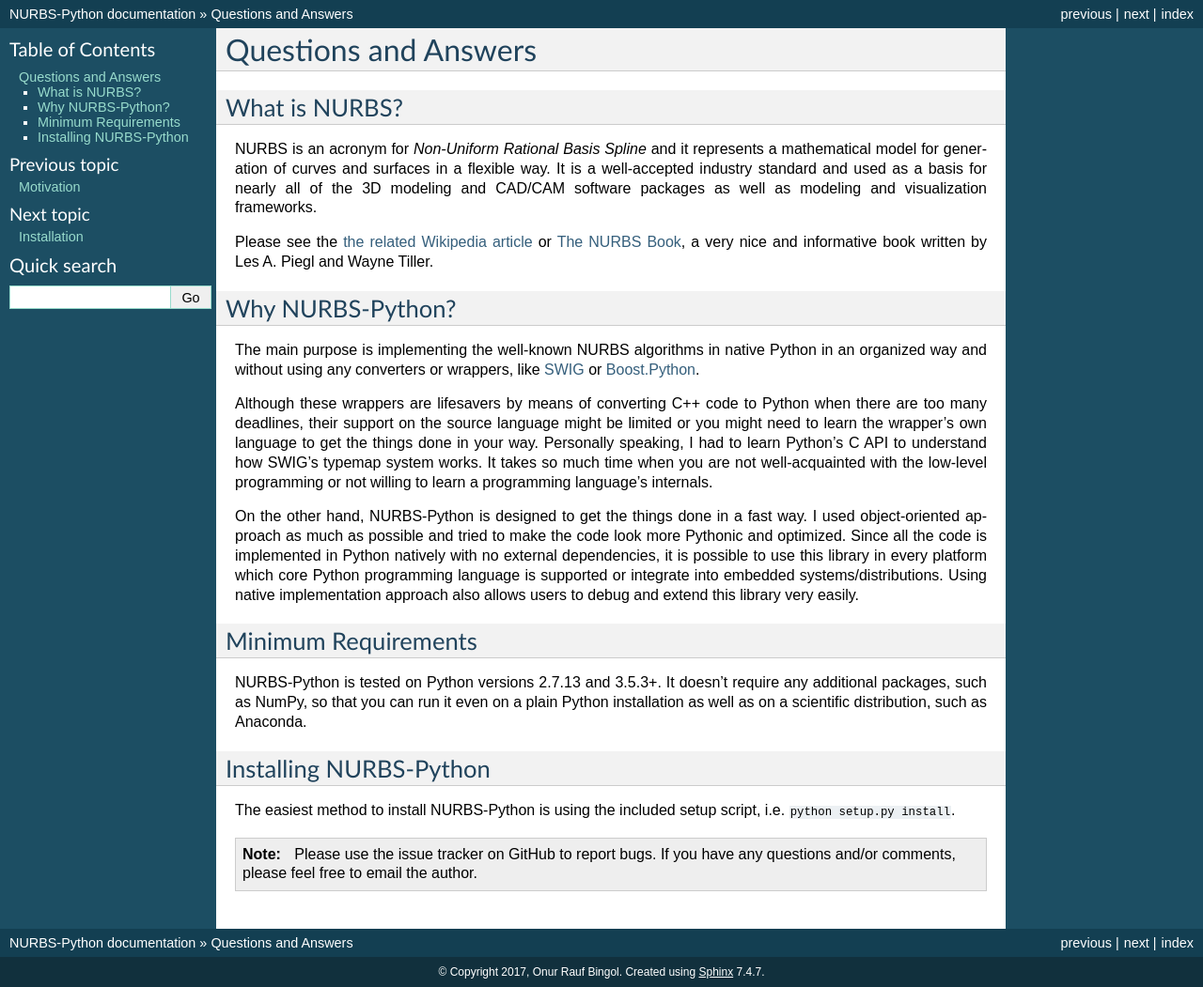
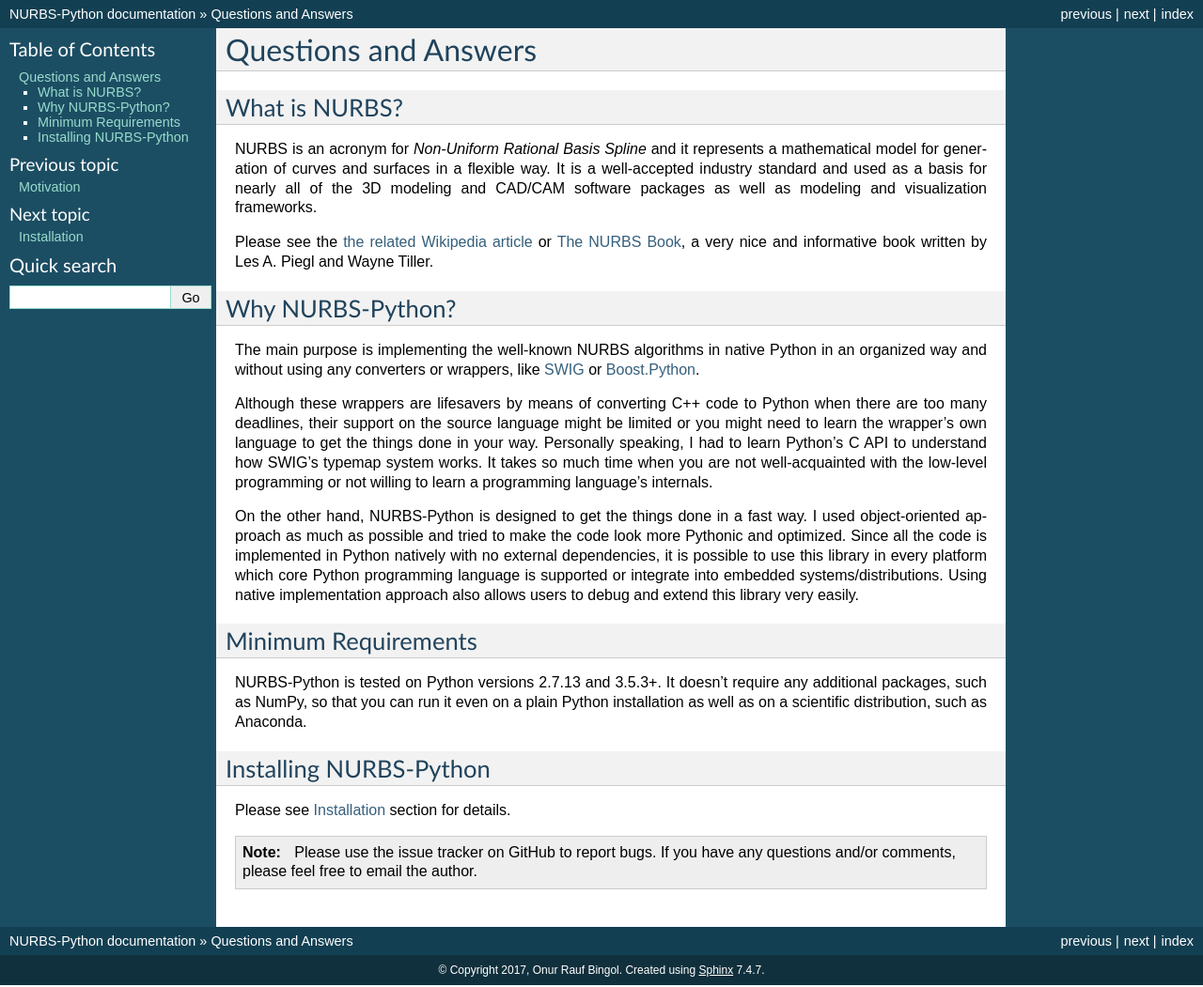
Before and after one commit to orbingol/NURBS-Python, a Sphinx documentation site: the page built from docs/q_a.rst, in a window 1280 px wide. Shown: the whole page at 94% size. Built offline with Sphinx 7.4.7, drawn with Linux system fonts in a browser that asks for light colours; formulas are drawn with MathJax 3.

Commit message:
Fix link issue in documentation

```diff
--- a/docs/q_a.rst
+++ b/docs/q_a.rst
@@ -38,6 +38,6 @@ so that you can run it even on a plain Python installation as well as on a scien
 Installing NURBS-Python
 =======================
 
-The easiest method to install NURBS-Python is using the included setup script, i.e. ``python setup.py install``.
+Please see :doc:`Installation <install>` section for details.
 
 .. note:: Please use the issue tracker on GitHub to report bugs. If you have any questions and/or comments, please feel free to email the author.
--- a/docs/visualization.rst
+++ b/docs/visualization.rst
@@ -29,8 +29,8 @@ Surfaces
 --------
 
 The following figures are generated using `Matplotlib v2.1.0 <https://matplotlib.org>`_ from the outputs of the examples
-shared in the Examples_ repository. Please see :ref:`formats` section on details of CSV exporting capabilities.
-Visualization scripts can be found in the Examples_ repository under ``visualization`` directory.
+shared in the Examples_ repository. Please see :doc:`File Formats <file_formats>` section on details of CSV exporting
+capabilities. Visualization scripts can be found in the Examples_ repository under ``visualization`` directory.
 
 ex_surface01.py
 ~~~~~~~~~~~~~~~
```
